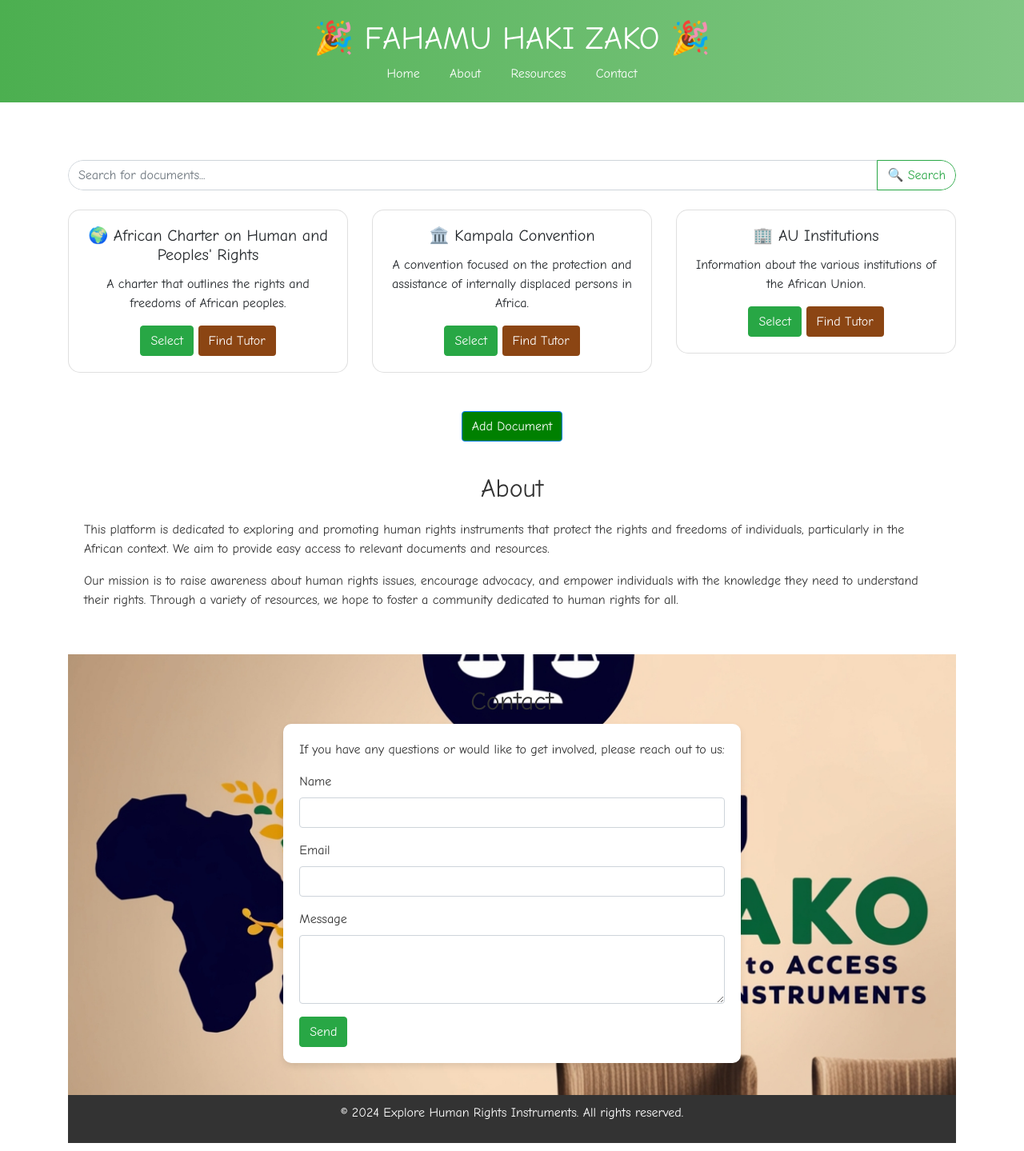
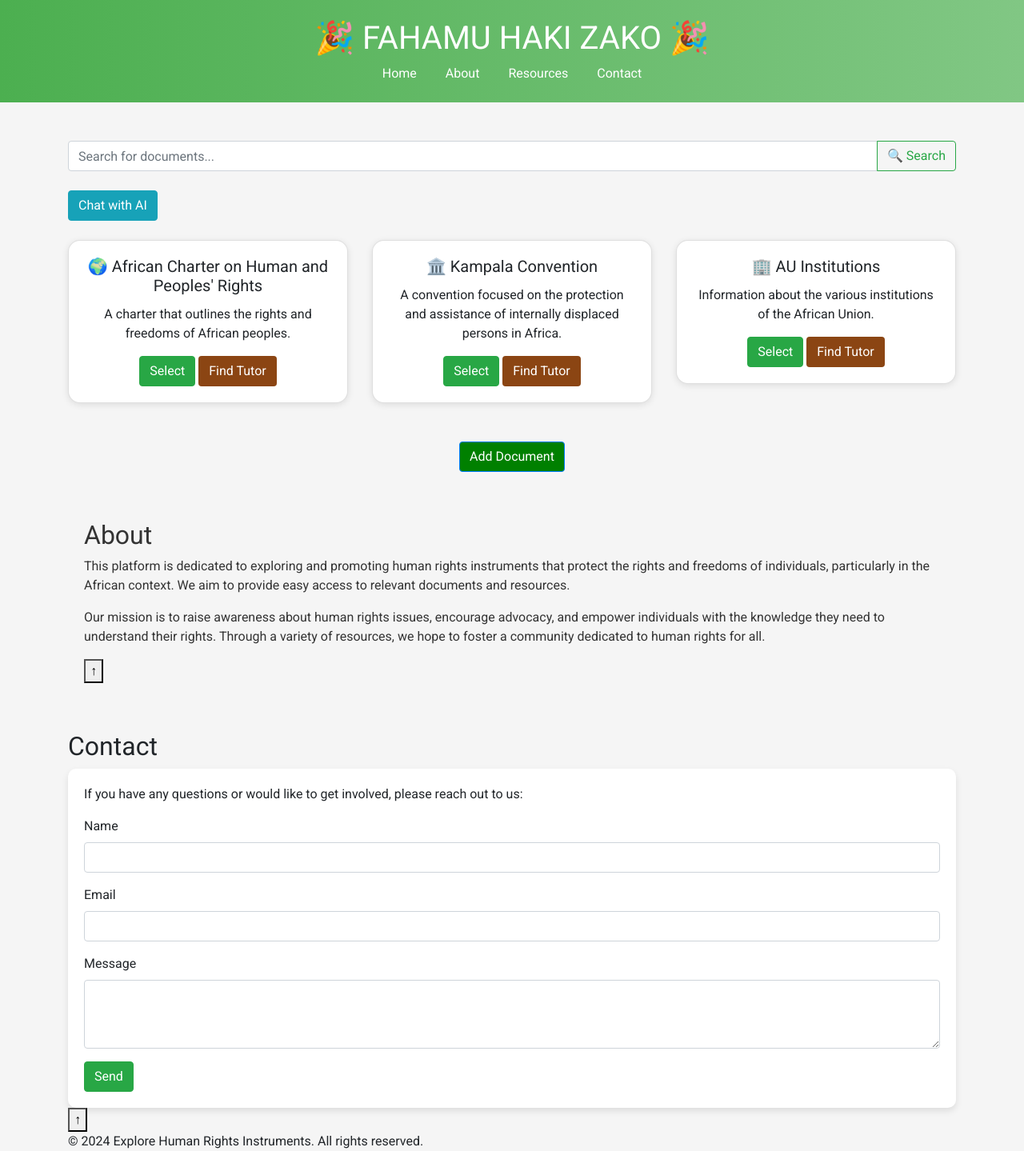
Before and after one commit to MarwaBrian/Fahamu-Zako, a Flask app: page / in a window 1280 px wide. Shown: the whole page at 80% size. Run offline with Flask 3, Linux system fonts and the light colour scheme; some libraries are stand-ins or nearby versions.

Commit message:
final commit

```diff
--- a/app.py
+++ b/app.py
@@ -1,28 +1,39 @@
 from together import Together
-from flask import Flask, render_template, jsonify, request
+from flask import Flask, render_template, jsonify, request, send_file, send_from_directory
 import os
 import PyPDF2
-import pyttsx3  # For text-to-speech functionality (optional)
+import pyttsx3  # For text-to-speech functionality
+# Example import for video generation (use any video generation library or API)
+import moviepy.editor as mp  # For generating a basic video using text-to-speech
+os.environ["IMAGEMAGICK_BINARY"] = r"C:\Program Files\ImageMagick-7.1.1-Q16-HDRI\magick.exe"
 
 # Initialize Flask app
 app = Flask(__name__)
+# Define paths
+VIDEO_DIRECTORY = r"C:\Users\Salome\Desktop\Fahamu Haki Zako"
+AUDIO_DIRECTORY = r"C:\Users\Salome\Desktop\Fahamu Haki Zako"
+
+@app.route('/video/<filename>')
+def serve_video(filename):
+    return send_from_directory(VIDEO_DIRECTORY, filename)
 
 # Initialize the client with API key
 client = Together(api_key="e3ab4476326269947afb85e9c0b0ed5fe9ae2949e27ed3a38ee4913d8f807b3e")
 
 # Define delivery methods
 def get_summary_persona(delivery_method, pdf_text):
-    # Define prompt personas based on delivery method
     personas = {
-        "text": "You are a helpful assistant. Provide a concise summary using bullet points.",
-        "visual": "You are a helpful assistant. Use bullet points and suggest visuals to enhance understanding.",
-        "audio": "You are a helpful assistant. Provide a brief summary suitable for audio presentation."
+        "text": "You are a helpful assistant who explains legal documents in simple terms. Summarize the following document, organizing the summary into easy-to-understand sections with clear headings, and highlighting the main points and any important terms. Replace the asterics with html tags for headings",
+        "visual": "You are a helpful assistant who explains legal documents in simple terms. Summarize the following document by organizing the content into easy-to-understand sections with clear headings, and suggest visuals that could help clarify the concepts.",
+        "audio": "You are a helpful assistant who explains legal documents in simple terms. Summarize the following document clearly, focusing on the main ideas and using straightforward language to ensure it's suitable for an audio presentation.",
+        "video": "You are a helpful assistant who explains legal documents in simple terms. Summarize the following document, organizing it into well-defined sections with headings, and ensuring the summary is suitable for video presentation."
     }
+
 
     prompt = personas.get(delivery_method, "Please select a valid delivery method.")
 
-    if delivery_method == "text" or delivery_method == "visual":
-        # Create a chat completion request to summarize the PDF content
+    # Handle text, visual, and audio requests as before
+    if delivery_method in ["text", "visual"]:
         response = client.chat.completions.create(
             model="meta-llama/Llama-3.2-11B-Vision-Instruct-Turbo",
             messages=[
@@ -47,62 +58,131 @@ def get_summary_persona(delivery_method, pdf_text):
             return response.choices[0].message.content
         else:
             return None
+    elif delivery_method == "audio":
+        summary = f"Audio Summary of the Document:\n{pdf_text[:200]}..."  # First 200 characters for audio
+        return summary
+    elif delivery_method == "video":
+        summary = f"Video Summary of the Document:\n{pdf_text[:200]}..."  # First 200 characters for video
+        return summary
+    else:
+        return "Invalid delivery method selected."
 
-    elif delivery_method == "audio":
-        # Return a simplified audio summary (in text format)
-        summary = f"Audio Summary of the Document:\n{pdf_text[:200]}..."  # Use only the first 200 characters
-        return summary
+
+def generate_video(summary_text):
+    # Generate a basic video using moviepy or any other video generation tool
+    tts_engine = pyttsx3.init()
+    audio_file = "summary_audio.mp3"
+    video_file = "summary_video.mp4"
+
+    # Create audio from text using pyttsx3
+    tts_engine.save_to_file(summary_text, audio_file)
+    tts_engine.runAndWait()
+
+    # Generate a video (simple video with text and audio)
+    # You can customize this section for more sophisticated video generation
+    video_clip = mp.TextClip(summary_text, fontsize=24, color='white', bg_color='black', size=(1280, 720))
+    video_clip = video_clip.set_duration(10)
+    video_clip = video_clip.set_audio(mp.AudioFileClip(audio_file))
+
+    # Save the video
+    video_clip.write_videofile(video_file, fps=24)
+
+    return video_file
+
 
 @app.route('/')
 def index():
     return render_template('index.html')
 
+def format_summary_for_html(summary):
+    # Split the summary into sections based on headings
+    sections = summary.split("\n")
+    formatted_summary = ""
+
+    for section in sections:
+        if section.strip():  # Ensure the section is not empty
+            # Check if the section is a heading (this can be adjusted for your specific headings)
+            if section.strip().upper() in ["OVERVIEW", "KEY OBJECTIVES", "KEY PROVISIONS", "KEY PRINCIPLES"]:
+                formatted_summary += f"<strong>{section.strip()}</strong><br>"  # Bold heading
+            else:
+                # If it's not a heading, treat it as a bullet point
+                formatted_summary += f"<li>{section.strip()}</li>"
+
+    # Wrap bullet points in an unordered list
+    formatted_summary = "<ul>" + formatted_summary + "</ul>"
+
+    return formatted_summary
+
+
 @app.route('/summarize', methods=['POST'])
 def summarize_pdf():
-    # Update the path to your PDF file
-    pdf_file_path = r'C:\Users\Salome\Desktop\Fahamu Haki Zako\static\Kampala_Convention.pdf'  # Path to your PDF file
-    print("Checking for PDF file...")  # Debugging statement
+    pdf_file_path = r'C:\Users\Salome\Desktop\Fahamu Haki Zako\static\Kampala_Convention.pdf'
+    print("Checking for PDF file...")
 
     if os.path.exists(pdf_file_path):
-        print("PDF file found. Reading content...")  # Debugging statement
+        print("PDF file found. Reading content...")
 
-        # Read the PDF content
+        # Read PDF content
         pdf_reader = PyPDF2.PdfReader(pdf_file_path)
         pdf_text = ''
-
         for page_num, page in enumerate(pdf_reader.pages):
             page_text = page.extract_text()
-            if page_text:  # Check if text extraction is successful
-                pdf_text += page_text + '\n'  # Extract text from each page
+            if page_text:
+                pdf_text += page_text + '\n'
             else:
-                print(f"Failed to extract text from page {page_num}")  # Use page_num instead of index
+                print(f"Failed to extract text from page {page_num}")
 
         if not pdf_text.strip():
-            print("No text extracted from the PDF.")  # Debugging statement
             return jsonify({"error": "No text found in the PDF."}), 400
 
-        # Get delivery method from the request (add to your HTML form)
-        delivery_method = request.json.get('delivery_method', 'text')  # Default to text if not provided
-
-        # Get summary based on selected delivery method
+        delivery_method = request.json.get('delivery_method', 'text')
         summary = get_summary_persona(delivery_method, pdf_text)
 
         if summary:
-            print("Summary generated successfully.")  # Debugging statement
+            print("Summary generated successfully.")
+            formatted_summary = format_summary_for_html(summary)
 
-            # If audio delivery method is selected, you can use a text-to-speech library to read the summary
             if delivery_method == "audio":
                 engine = pyttsx3.init()
-                engine.say(summary)
+                engine.save_to_file(summary, os.path.join(AUDIO_DIRECTORY, "summary_audio.mp3"))
                 engine.runAndWait()
+
+            if delivery_method == "video":
+                video_file_path = generate_video(summary)
+                video_url = f"/video/{os.path.basename(video_file_path)}"
+                return jsonify({"video_url": video_url}), 200
 
             return jsonify({"summary": summary}), 200
         else:
-            print("No summary generated.")  # Debugging statement
             return jsonify({"error": "No summary generated."}), 500
     else:
-        print("PDF file not found.")  # Debugging statement
         return jsonify({"error": "PDF file not found."}), 404
+@app.route('/chat', methods=['POST'])
+def chat():
+    # Get the user's message from the request
+    user_message = request.json.get('message')
+
+    if not user_message:
+        return jsonify({"error": "No message provided."}), 400
+
+    # Example: Simple AI chatbot response using your Together client
+    response = client.chat.completions.create(
+        model="meta-llama/Llama-3.2-11B-Vision-Instruct-Turbo",
+        messages=[
+            {"role": "system", "content": "You are a helpful assistant knowledgeable in African human rights instruments. replace the astretics with html heading tags"},
+            {"role": "user", "content": user_message}
+        ],
+        max_tokens=512,
+        temperature=0.7
+    )
+
+    # If the API responds with a valid reply, return it
+    if response and response.choices:
+        bot_reply = response.choices[0].message.content
+        return jsonify({"reply": bot_reply}), 200
+
+    return jsonify({"reply": "I'm sorry, I couldn't process that. Could you rephrase?"}), 500
+
 
 if __name__ == '__main__':
     app.run(debug=True)
--- a/templates/index.html
+++ b/templates/index.html
@@ -7,116 +7,60 @@
     <!-- Bootstrap CSS -->
      <!-- Include Bootstrap Icons or Font Awesome -->
      <link rel="stylesheet" href="https://stackpath.bootstrapcdn.com/bootstrap/4.5.2/css/bootstrap.min.css">
-    <link rel="stylesheet" href="https://maxcdn.bootstrapcdn.com/bootstrap/4.5.2/css/bootstrap.min.css">
      <link rel="stylesheet" href="https://cdnjs.cloudflare.com/ajax/libs/font-awesome/5.15.4/css/all.min.css">
-    <link rel="stylesheet" href="https://fonts.googleapis.com/css2?family=Comic+Neue:wght@400;700&display=swap">
+     <link rel="stylesheet" href="https://fonts.googleapis.com/css2?family=Roboto:wght@400;700&display=swap">
      <script src="https://code.jquery.com/jquery-3.6.0.min.js"></script>
     <style>
         html, body {
             height: 100%;
-            font-family: 'Comic Neue', cursive;
-            scroll-behavior: smooth; /* Smooth scroll behavior */
-        }
-        body {
-            margin: 0;
+            font-family: 'Roboto', sans-serif;
+            scroll-behavior: smooth;
+            background-color: #f5f5f5; /* Light background color for contrast */
         }
         .header-bg {
             background: linear-gradient(to right, #4CAF50, #81C784);
+            padding: 20px; /* Increased padding */
         }
         .section {
-            height: auto; /* Adjusting height for better content fit */
-            display: flex;
-            flex-direction: column;
-            justify-content: center;
-            align-items: center;
-            padding: 40px 20px;
-            color: #333; /* Text color for readability */
-            background-size: cover; /* Cover the section */
-            background-position: center; /* Center the background */
-        }
-        .sectioncontact {
-            height: auto; /* Adjusting height for better content fit */
-            display: flex;
-            flex-direction: column;
-            justify-content: center;
-            align-items: center;
-            padding: 40px 20px;
-            color: #333; /* Text color for readability */
-            background-image: url("{{ url_for('static', filename='Background.jpeg') }}"); /* Use relative path */
-            background-size: cover; /* Cover the section */
-            background-position: center; /* Center the background */
-        }
-        .section h2 {
-            margin-bottom: 20px; /* Space below section headings */
-        }
-        .footer {
-            background: #333;
-            color: white;
-            padding: 10px 0; /* Small padding for a smaller footer */
-            text-align: center;
-        }
-        .back-to-top {
-            position: fixed;
-            bottom: 30px;
-            right: 30px;
-            background-color: #4CAF50;
-            color: white;
-            border: none;
-            border-radius: 50%;
-            width: 50px;
-            height: 50px;
-            display: none; /* Initially hidden */
-            justify-content: center;
-            align-items: center;
-            font-size: 24px;
-            cursor: pointer;
-        }
-        .back-to-top.show {
-            display: flex; /* Show when needed */
-        }
-
-        .input-group {
-            border-radius: 25px; /* Rounded input group */
-            overflow: hidden; /* To prevent border-radius overflow */
-        }
-        .input-group input {
-            border-radius: 25px 0 0 25px; /* Rounded left side of input */
-        }
-        .input-group .btn {
-            border-radius: 0 25px 25px 0; /* Rounded right side of button */
+            padding: 60px 20px;
+            color: #333;
         }
         .card {
-            border-radius: 15px; /* Rounded corners for cards */
-            transition: transform 0.3s; /* Smooth transform for hover effect */
+            border-radius: 15px;
+            transition: transform 0.3s;
+            box-shadow: 0 2px 8px rgba(0, 0, 0, 0.1); /* Shadow for depth */
         }
         .card:hover {
-            transform: scale(1.05); /* Slight zoom on hover */
-        }
-        .contact-form {
-            max-width: 600px; /* Limiting width of the contact form */
-            background: white; /* White background for contrast */
-            padding: 20px;
-            border-radius: 10px; /* Rounded corners */
-            box-shadow: 0 4px 8px rgba(0,0,0,0.1); /* Subtle shadow */
+            transform: translateY(-5px); /* Lift effect on hover */
         }
         .btn-brown {
             background-color: #8B4513; /* Brown color */
-        color: white; /* Text color */
+            color: white;
         }
-
         .btn-brown:hover {
             background-color: #7B3F00; /* Darker brown on hover */
         }
-        .btn-red {
-        background-color: red; /* Brown color */
-        color: white; /* Text color */
+        .modal-header {
+            background-color: #4CAF50; /* Header background for modals */
+            color: white;
         }
-
-        .btn-red:hover {
-        background-color: #7B3F00; /* Darker brown on hover */
+        .modal-footer {
+            display: flex;
+            justify-content: space-between; /* Space buttons evenly */
         }
-
-
+        .contact-form {
+            background: white; /* White background for contrast */
+            padding: 20px;
+            border-radius: 10px;
+            box-shadow: 0 4px 8px rgba(0,0,0,0.1); /* Subtle shadow */
+        }
+        #summaryResult {
+            margin-top: 20px;
+            padding: 10px;
+            border: 1px solid #ccc;
+            border-radius: 5px;
+            background-color: #f9f9f9;
+        }
     </style>
 </head>
 <body>
@@ -130,7 +74,8 @@
         <a href="#contact" class="text-white mx-3">Contact</a>
     </nav>
 </header>
-<br><br>
+<br>
+
 <div class="content container my-4">
     <div class="input-group mb-4">
         <input type="text" class="form-control" placeholder="Search for documents...">
@@ -138,6 +83,8 @@
             <button class="btn btn-outline-success" type="button">🔍 Search</button>
         </div>
     </div>
+    <button class="btn btn-info" data-toggle="modal" data-target="#chatbotModal">Chat with AI</button>
+    <br><br>
 
     <div class="row" id="documentCards">
         <div class="col-md-4">
@@ -147,6 +94,7 @@
                     <p class="card-text">A charter that outlines the rights and freedoms of African peoples.</p>
                     <a href="{{ url_for('static', filename='ACPH.pdf') }}" class="btn btn-success" target="_blank">Select</a>
                     <button class="btn btn-brown" data-toggle="modal" data-target="#findTutorModal">Find Tutor</button>
+
                 </div>
             </div>
         </div>
@@ -157,6 +105,7 @@
                     <p class="card-text">A convention focused on the protection and assistance of internally displaced persons in Africa.</p>
                     <a href="{{ url_for('static', filename='Kampala_Convention.pdf') }}" class="btn btn-success" target="_blank">Select</a>
                     <button class="btn btn-brown" data-toggle="modal" data-target="#findTutorModal">Find Tutor</button>
+
                 </div>
             </div>
         </div>
@@ -167,12 +116,39 @@
                     <p class="card-text">Information about the various institutions of the African Union.</p>
                     <a href="https://au.int/en/specialised-agencies-institutions" class="btn btn-success" target="_blank">Select</a>
                     <button class="btn btn-brown" data-toggle="modal" data-target="#findTutorModal">Find Tutor</button>
+
                 </div>
             </div>
         </div>
     </div>
 
-    <!-- Modal for Find Tutor -->
+    <!-- Chatbot Modal -->
+<div class="modal fade" id="chatbotModal" tabindex="-1" role="dialog" aria-labelledby="chatbotModalLabel" aria-hidden="true">
+    <div class="modal-dialog" role="document">
+        <div class="modal-content">
+            <div class="modal-header">
+                <h5 class="modal-title" id="chatbotModalLabel">Chat with AI Assistant</h5>
+                <button type="button" class="close" data-dismiss="modal" aria-label="Close">
+                    <span aria-hidden="true">&times;</span>
+                </button>
+            </div>
+            <div class="modal-body">
+                <!-- Chatbot interface goes here -->
+                <div id="chatbotInterface">
+                    <!-- This is where you can implement the chatbot interface -->
+                    <p>How can I assist you today?</p>
+                    <!-- Example of a simple input for chatbot conversation -->
+                    <input type="text" id="chatInput" placeholder="Type your message" class="form-control">
+                    <button class="btn btn-primary mt-2" id="sendChat">Send</button>
+                    <div id="chatResponse" class="mt-3">
+                        <!-- Responses from the chatbot will appear here -->
+                    </div>
+                </div>
+            </div>
+        </div>
+    </div>
+</div>
+
 
 <!-- Find Tutor Modal -->
 <div class="modal fade" id="findTutorModal" tabindex="-1" role="dialog" aria-labelledby="findTutorModalLabel" aria-hidden="true">
@@ -197,7 +173,7 @@
                                 </button>
                             </div>
                             <div class="col-md-4">
-                                <button class="btn btn-link" onclick="selectTutor('visual')">
+                                <button class="btn btn-link" onclick="selectTutor('video')">
                                     <i class="fas fa-chalkboard-teacher fa-3x"></i>
                                     <p>Visual Teacher</p>
                                 </button>
@@ -217,6 +193,7 @@
                 </div>
                 <div id="summaryResult" style="margin-top: 20px;"></div> <!-- Summary result display -->
             </div>
+
             <div class="modal-footer">
                 <label for="languageSelect">Translate to: </label>
                 <select id="languageSelect" class="form-control" style="display: inline-block; width: auto;">
@@ -315,7 +292,8 @@
 <!-- jQuery, Popper.js, and Bootstrap JS -->
 
 <script src="https://code.jquery.com/jquery-3.6.0.min.js"></script>
-<script src="https://stackpath.bootstrapcdn.com/bootstrap/4.5.2/js/bootstrap.bundle.min.js"></script>
+<script src="https://cdn.jsdelivr.net/npm/@popperjs/core@2.5.3/dist/umd/popper.min.js"></script>
+<script src="https://stackpath.bootstrapcdn.com/bootstrap/4.5.2/js/bootstrap.min.js"></script>
 
 
 
@@ -347,35 +325,90 @@ document.getElementById('saveDocument').addEventListener('click', function() {
         alert('Please fill in both fields.');
     }
 });
+$(document).ready(function() {
+        $('#sendChat').click(function() {
+            const userMessage = $('#chatInput').val();
+
+            // Clear the input field
+            $('#chatInput').val('');
+
+            // Display the user's message in the chatResponse div
+            $('#chatResponse').append(`<p><strong>You:</strong> ${userMessage}</p>`);
+
+            // Make an AJAX POST request to your Flask backend to get the chatbot's response
+            $.ajax({
+                type: 'POST',
+                url: '/chat',  // Ensure this endpoint is defined in your Flask app
+                contentType: 'application/json',
+                data: JSON.stringify({ message: userMessage }),
+                success: function(response) {
+                    // Append the chatbot's response to the chatResponse div
+                    $('#chatResponse').append(`<p><strong>Bot:</strong> ${response.reply}</p>`);
+                },
+                error: function() {
+                    // Handle any errors
+                    $('#chatResponse').append(`<p><strong>Bot:</strong> Sorry, something went wrong.</p>`);
+                }
+            });
+        });
+    });
 
 $(document).ready(function() {
-    // Global variable to store selected delivery method
+    // Global variable to store selected delivery method and language
     let selectedMethod = '';
+    let selectedLanguage = 'en'; // Default to English
 
-    // Function to set the selected tutor (delivery method)
+    // Function to set the selected delivery method
     window.selectTutor = function(method) {
         selectedMethod = method; // Store selected delivery method
         summarize(); // Call the summarize function
     };
 
-    // Function to summarize the PDF
+    // Function to set the selected language
+    $('#languageSelect').change(function() {
+        selectedLanguage = $(this).val(); // Update the selected language
+    });
+
     function summarize() {
     if (selectedMethod) {
         $.ajax({
             url: '/summarize',
             type: 'POST',
             contentType: 'application/json',
-                data: JSON.stringify({ delivery_method: selectedMethod }),
+            data: JSON.stringify({
+                delivery_method: selectedMethod,
+                language: selectedLanguage // Include the selected language in the request
+            }),
             success: function(data) {
-                    $('#summaryResult').text(data.summary || data.error);
+                console.log(data); // Debugging to see the returned data
+
+                if (selectedMethod === "video" && data.video_url) {
+                    $('#summaryResult').html(`
+                        <video controls width="400">
+                            <source src="${data.video_url}" type="video/mp4">
+                            Your browser does not support the video tag.
+                        </video>
+                    `);
+                } else if (selectedMethod === "audio") {
+                    $('#summaryResult').html(`
+                        <audio controls>
+                            <source src="/audio/summary_audio.mp3" type="audio/mp3">
+                            Your browser does not support the audio tag.
+                        </audio>
+                    `);
+                } else {
+        $('#summaryResult').html(data.summary || data.error); // Inject HTML directly
+    }
             },
-                error: function(jqXHR) {
-                    $('#summaryResult').text("Error: " + (jqXHR.responseJSON ? jqXHR.responseJSON.error : "Unknown error"));
+            error: function(xhr, status, error) {
+                console.error("Error:", error);
+                $('#summaryResult').text("An error occurred while processing your request.");
             }
         });
     }
 }
-});
+})
+
 
 
 </script>
```
Also changed, not shown: 5 other files. Lines whose indentation alone changed are shown as unchanged.
